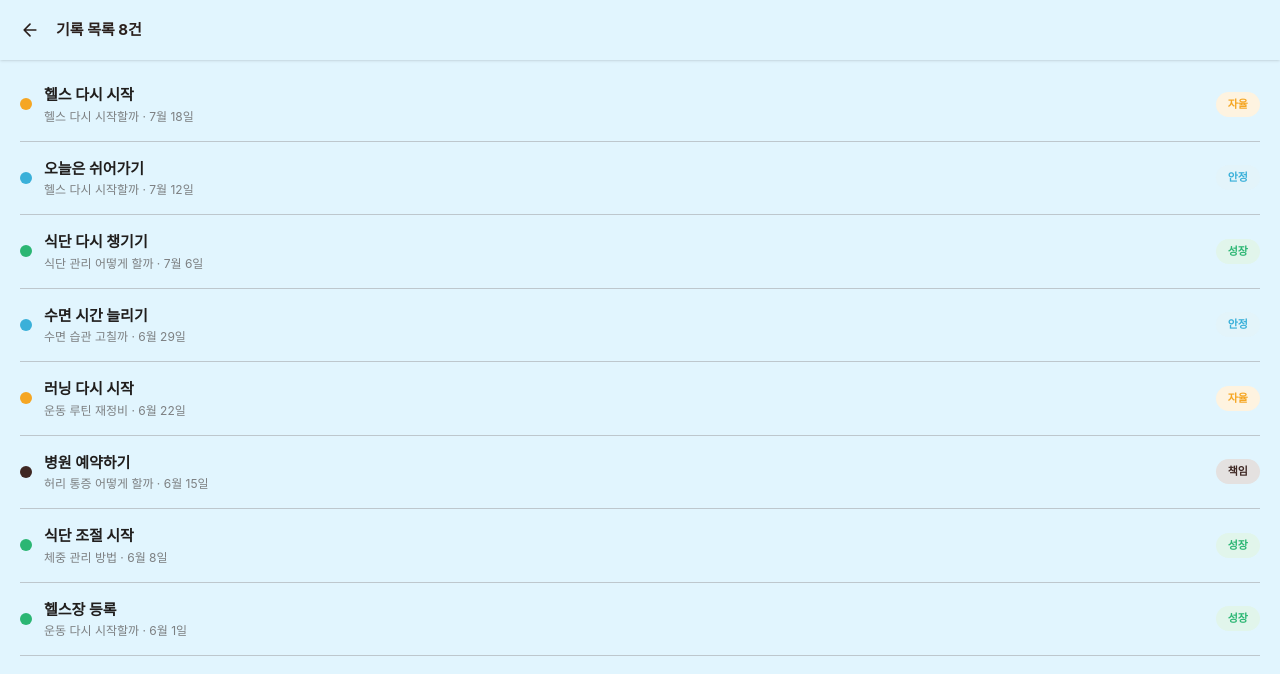
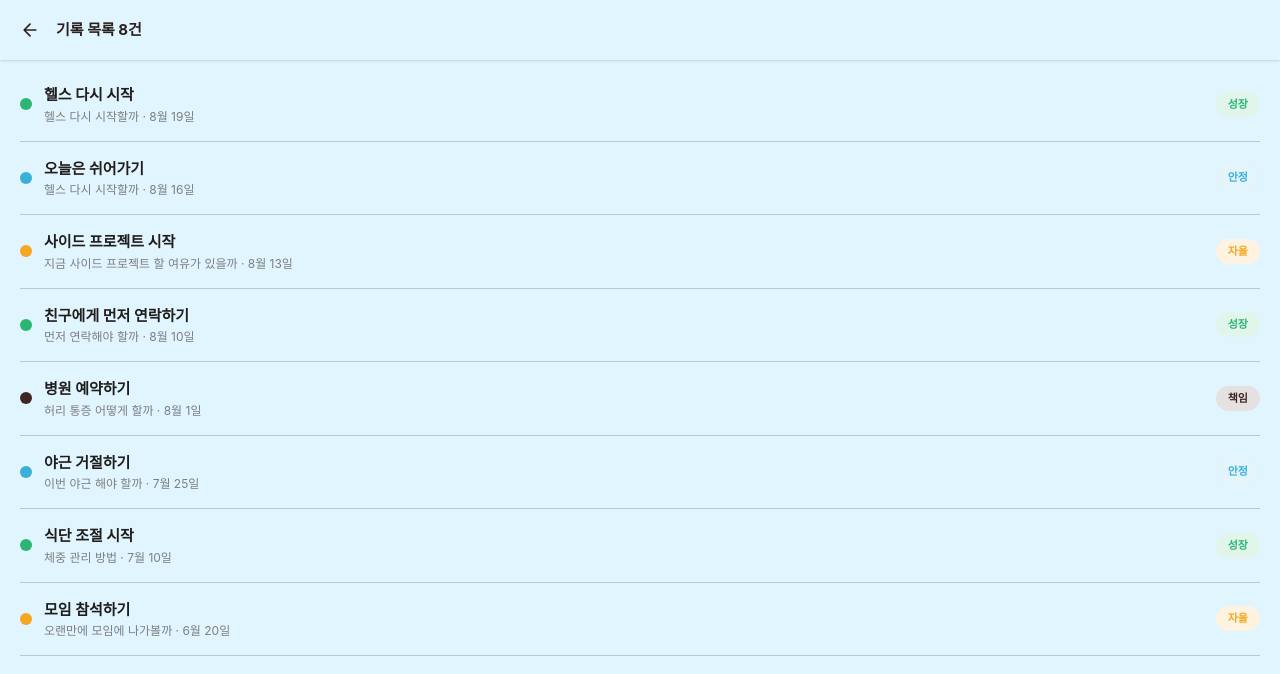
Before and after one commit to IBAS-DEV-PROJECT/vac_client, a React (Vite) app: page /insight/records in a window 1280 px wide. Shown: the top 674 px of the page. Built offline with nearby package versions, Linux system fonts and the light colour scheme.

Commit message:
feat: 인사이트 기록 목록 필터링 로직 구현 및 mock 데이터 업데이트

```diff
--- a/src/mock/concernRecords.ts
+++ b/src/mock/concernRecords.ts
@@ -15,8 +15,8 @@ export const MOCK_CONCERN_RECORDS: ConcernRecord[] = [
     decision: '헬스 다시 시작',
     concern: '헬스 다시 시작할까',
     topic: '건강',
-    valueKey: 'autonomy',
-    date: '2026-07-18',
+    valueKey: 'growth',
+    date: '2026-08-19',
   },
   {
     id: '2',
@@ -24,39 +24,39 @@ export const MOCK_CONCERN_RECORDS: ConcernRecord[] = [
     concern: '헬스 다시 시작할까',
     topic: '건강',
     valueKey: 'stability',
-    date: '2026-07-12',
+    date: '2026-08-16',
   },
   {
     id: '3',
-    decision: '식단 다시 챙기기',
-    concern: '식단 관리 어떻게 할까',
-    topic: '건강',
-    valueKey: 'growth',
-    date: '2026-07-06',
+    decision: '사이드 프로젝트 시작',
+    concern: '지금 사이드 프로젝트 할 여유가 있을까',
+    topic: '일',
+    valueKey: 'autonomy',
+    date: '2026-08-13',
   },
   {
     id: '4',
-    decision: '수면 시간 늘리기',
-    concern: '수면 습관 고칠까',
-    topic: '건강',
-    valueKey: 'stability',
-    date: '2026-06-29',
+    decision: '친구에게 먼저 연락하기',
+    concern: '먼저 연락해야 할까',
+    topic: '관계',
+    valueKey: 'growth',
+    date: '2026-08-10',
   },
   {
     id: '5',
-    decision: '러닝 다시 시작',
-    concern: '운동 루틴 재정비',
-    topic: '건강',
-    valueKey: 'autonomy',
-    date: '2026-06-22',
-  },
-  {
-    id: '6',
     decision: '병원 예약하기',
     concern: '허리 통증 어떻게 할까',
     topic: '건강',
     valueKey: 'responsibility',
-    date: '2026-06-15',
+    date: '2026-08-01',
+  },
+  {
+    id: '6',
+    decision: '야근 거절하기',
+    concern: '이번 야근 해야 할까',
+    topic: '일',
+    valueKey: 'stability',
+    date: '2026-07-25',
   },
   {
     id: '7',
@@ -64,14 +64,14 @@ export const MOCK_CONCERN_RECORDS: ConcernRecord[] = [
     concern: '체중 관리 방법',
     topic: '건강',
     valueKey: 'growth',
-    date: '2026-06-08',
+    date: '2026-07-10',
   },
   {
     id: '8',
-    decision: '헬스장 등록',
-    concern: '운동 다시 시작할까',
-    topic: '건강',
-    valueKey: 'growth',
-    date: '2026-06-01',
+    decision: '모임 참석하기',
+    concern: '오랜만에 모임에 나가볼까',
+    topic: '관계',
+    valueKey: 'autonomy',
+    date: '2026-06-20',
   },
 ]
--- a/src/pages/InsightRecordListPage.tsx
+++ b/src/pages/InsightRecordListPage.tsx
@@ -1,11 +1,67 @@
 import { useNavigate, useLocation } from 'react-router-dom'
 import RecordItem from '@/components/common/record/RecordItem'
-import { type InsightFilters } from '@/constants/insights'
+import {
+  type InsightFilters,
+  type TopicKey,
+  type ValueKey,
+} from '@/constants/insights'
 import { MOCK_CONCERN_RECORDS } from '@/mock/concernRecords'
 
 function formatDate(dateStr: string): string {
   const date = new Date(dateStr)
   return `${date.getMonth() + 1}월 ${date.getDate()}일`
+}
+
+function getDateRange(filters: InsightFilters): { start: Date; end: Date } {
+  const end = new Date()
+  end.setHours(23, 59, 59, 999)
+
+  if (filters.period === '캘린더' && filters.dateRange) {
+    return { start: filters.dateRange.start, end: filters.dateRange.end }
+  }
+
+  const start = new Date()
+  start.setHours(0, 0, 0, 0)
+
+  if (filters.period === '오늘') return { start, end }
+  if (filters.period === '최근 7일') {
+    start.setDate(start.getDate() - 6)
+    return { start, end }
+  }
+  if (filters.period === '최근 30일') {
+    start.setDate(start.getDate() - 29)
+    return { start, end }
+  }
+  if (filters.period === '최근 1년') {
+    start.setFullYear(start.getFullYear() - 1)
+    return { start, end }
+  }
+
+  return { start, end }
+}
+
+function filterRecords(filters: InsightFilters) {
+  const { start, end } = getDateRange(filters)
+
+  return MOCK_CONCERN_RECORDS.filter((record) => {
+    const date = new Date(record.date)
+
+    if (date < start || date > end) return false
+
+    if (
+      !filters.topics.includes('전체') &&
+      !filters.topics.includes(record.topic as TopicKey)
+    )
+      return false
+
+    if (
+      !filters.values.includes('all') &&
+      !filters.values.includes(record.valueKey as ValueKey)
+    )
+      return false
+
+    return true
+  })
 }
 
 function InsightRecordListPage() {
@@ -14,10 +70,11 @@ function InsightRecordListPage() {
   const state = location.state as {
     filters: InsightFilters
     headerLabel: string
-    count: number
   } | null
 
-  const records = MOCK_CONCERN_RECORDS
+  const records = state?.filters
+    ? filterRecords(state.filters)
+    : MOCK_CONCERN_RECORDS
 
   return (
     <div className="flex min-h-screen flex-col">
@@ -44,7 +101,7 @@ function InsightRecordListPage() {
           </svg>
         </button>
         <h1 className="text-[15px] font-bold text-[#2A1F1C]">
-          {state?.headerLabel ?? '기록 목록'} {state?.count ?? records.length}건
+          {state?.headerLabel ?? '기록 목록'} {records.length}건
         </h1>
       </div>
 
```
